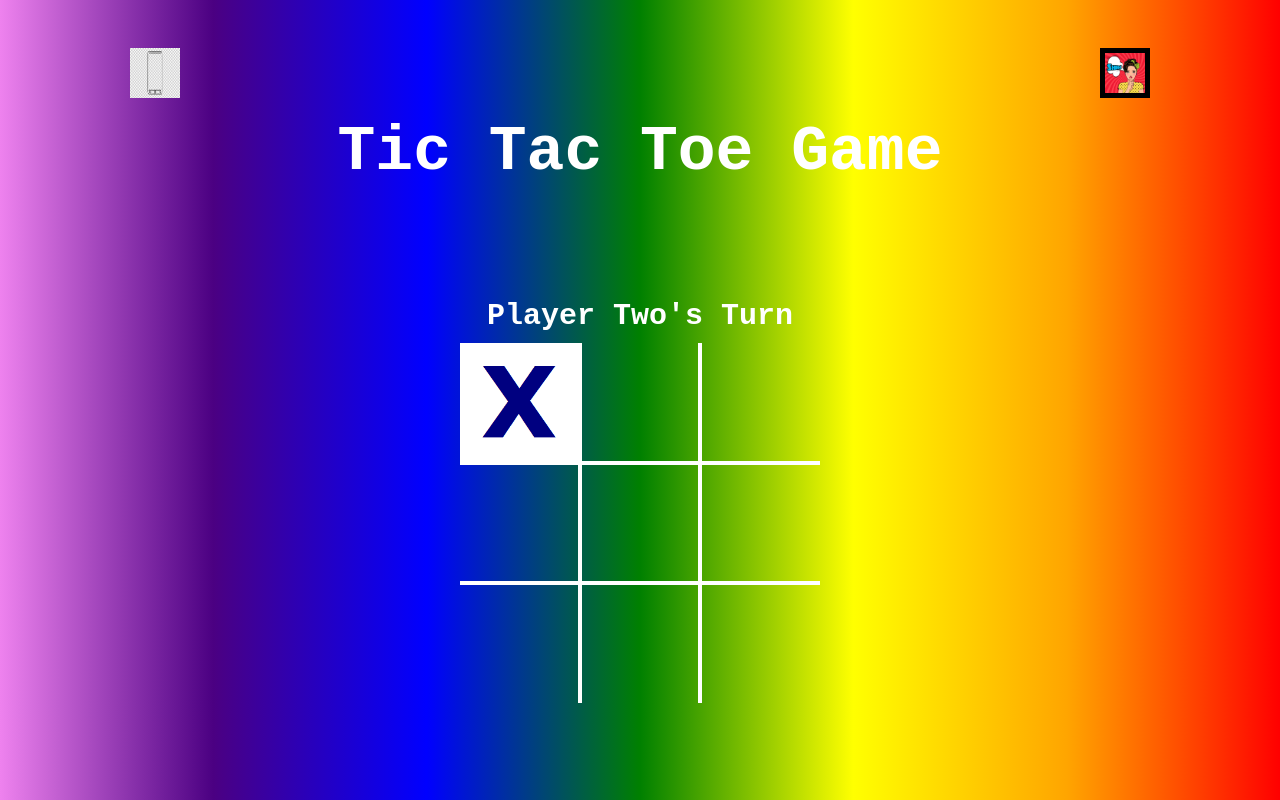
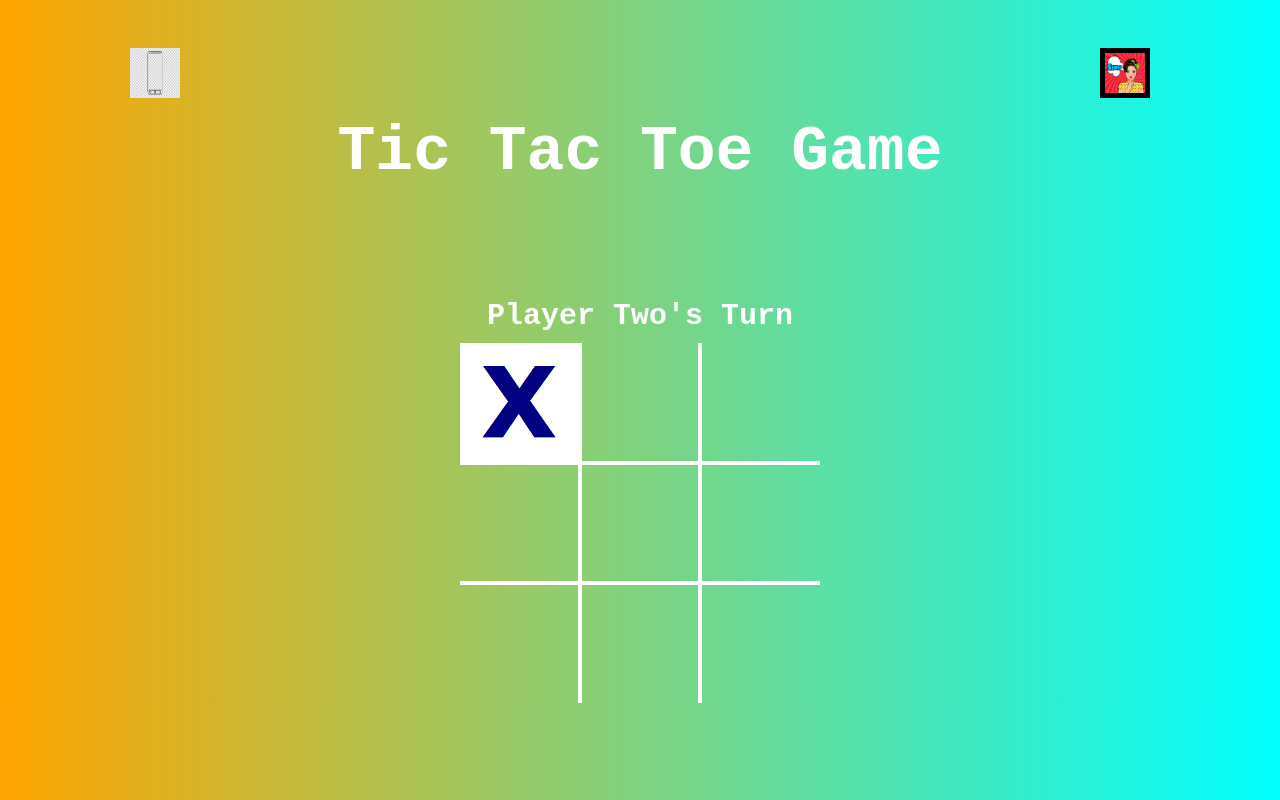
Before and after one commit to cevn/ticTacTroll, a plain HTML site: page index.html in a window 1280 px wide. Both pictures are taken after a click on the element 520 px from the left and 403 px from the top of the page. Drawn offline with Linux system fonts and the light colour scheme.

Commit message:
add onMouseMoved function changing background gradient

```diff
--- a/css/styles.css
+++ b/css/styles.css
@@ -1,3 +1,5 @@
+
+
 .board-container {
   margin: 0 auto;
   text-align: center;
@@ -57,7 +59,7 @@
 }
 
 body {
-  background-image: linear-gradient(to left, red,orange,yellow,green,blue,indigo,violet);
+  background-image: linear-gradient(orange, cyan);
 }
 
 .jumbotron {
--- a/js/scripts.js
+++ b/js/scripts.js
@@ -149,11 +149,30 @@ function winCondition2() {
   // var timeLeft = 5;
   // var elem = $("#time")
   // var timerId = setInterval(countdown, 1000);
+var hoverVar = 0;
 
-$(document).ready(function() {
-  $(".playerTurnName").text(playerOne.name);
-  $("#playerOnePic").css("border", "5px solid black");
-  $(".game-square").click(function() {
+var onGameSquareHover = function(event){
+  if (hoverVar === 0) {
+ //$("body").css("background-image", "linear-gradient(to right, red , yellow)");
+ hoverVar = 1;
+  } else {
+    //$("body").css("background-image","linear-gradient(to left, red,orange,yellow,green,blue,indigo,violet)");
+  //hoverVar = 0;
+  }
+}
+
+var timeHover = function(event) {
+  setTimeout(onGameSquareHover, 100);
+}
+
+var timeUnHover = function(event) {
+  setTimeout(onGameSquareUnHover, 100);
+}
+
+var onGameSquareUnHover = function(event){
+}
+
+var onGameSquareClick = function(event){
     var squareId = parseInt($(this).attr('id'));
     if (gameBoard[squareId].owner === "") {
       if (playerOne.turn === true) {
@@ -202,5 +221,31 @@ $(document).ready(function() {
     } else {
       alert("That square is already taken!");
     }
-  });
+  }
+
+
+var onMouseMoved = (event) => {
+  //console.log("pageX: " + event.pageX + ", pageY: " + event.pageY );
+
+  var xPercentage = event.pageX / window.innerWidth;
+
+
+  xPercentage *=100;
+  xPercentage = xPercentage.toString().substring(0,2) + '%';
+var  gradientValue = `linear-gradient(to right, orange, orange ${xPercentage}, cyan)`;
+    console.log(gradientValue);
+
+  $('body').css('background-image', gradientValue);
+
+}
+
+
+$(document).ready(function() {
+  $(".playerTurnName").text(playerOne.name);
+  $("#playerOnePic").css("border", "5px solid black");
+
+  $(".game-square").hover(onGameSquareHover, onGameSquareUnHover);
+  $(".game-square").click(onGameSquareClick);
+
+  $( document ).on( "mousemove", onMouseMoved);
 });
```
